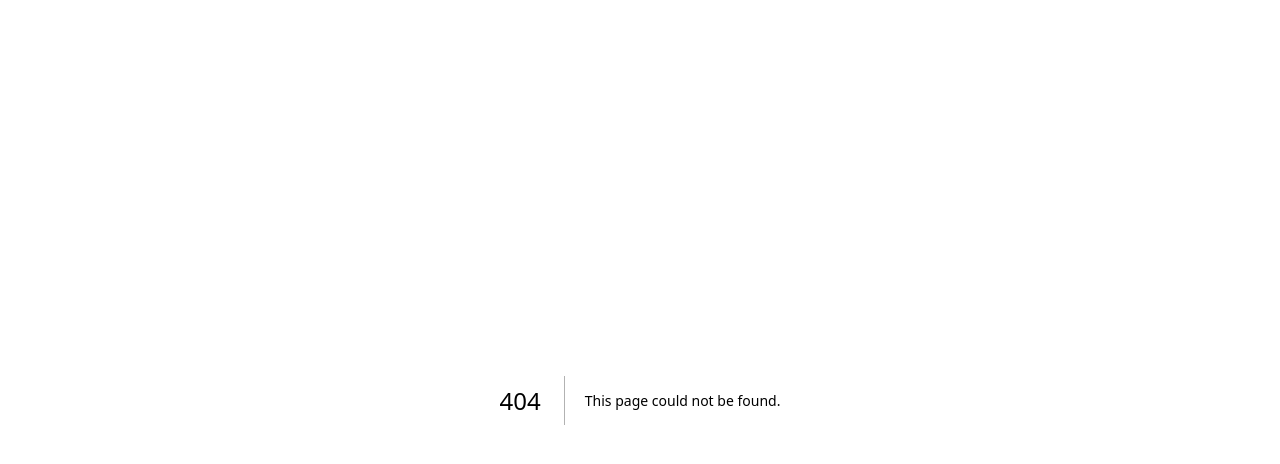
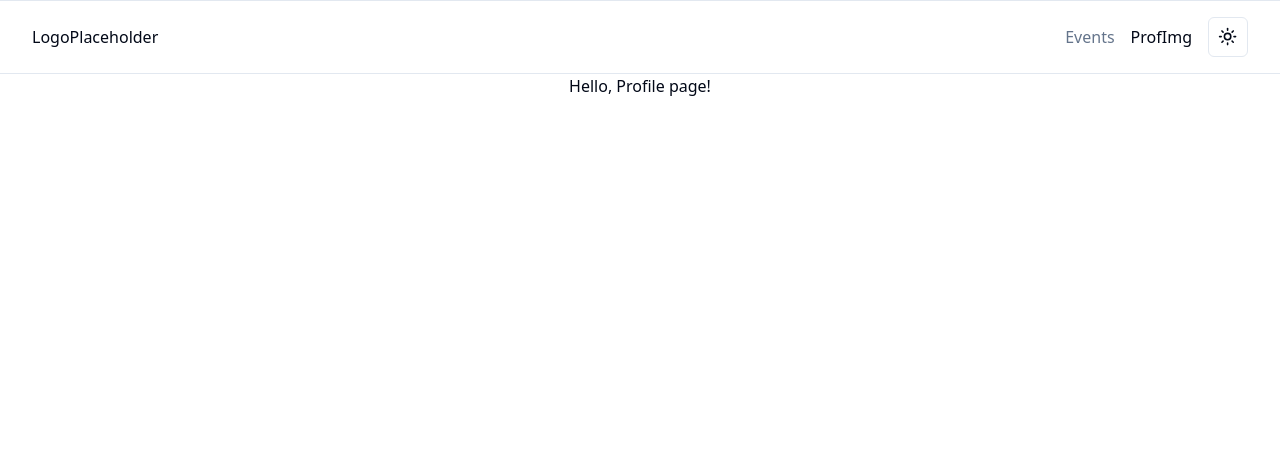
Before and after one commit to Recruit-R/RecruitR, a Next.js app: page /recruiter/student in a window 1280 px wide. Before the commit this address had no page. Shown: the top 464 px of the page. Built offline with nearby package versions, Linux system fonts and the light colour scheme.

Commit message:
student profile starting

```diff
--- /dev/null
+++ b/app/recruiter/student/page.tsx
@@ -0,0 +1,3 @@
+export default function Page() {
+    return <h1 className="flex justify-center h-full">Hello, Profile page!</h1>
+}
```
